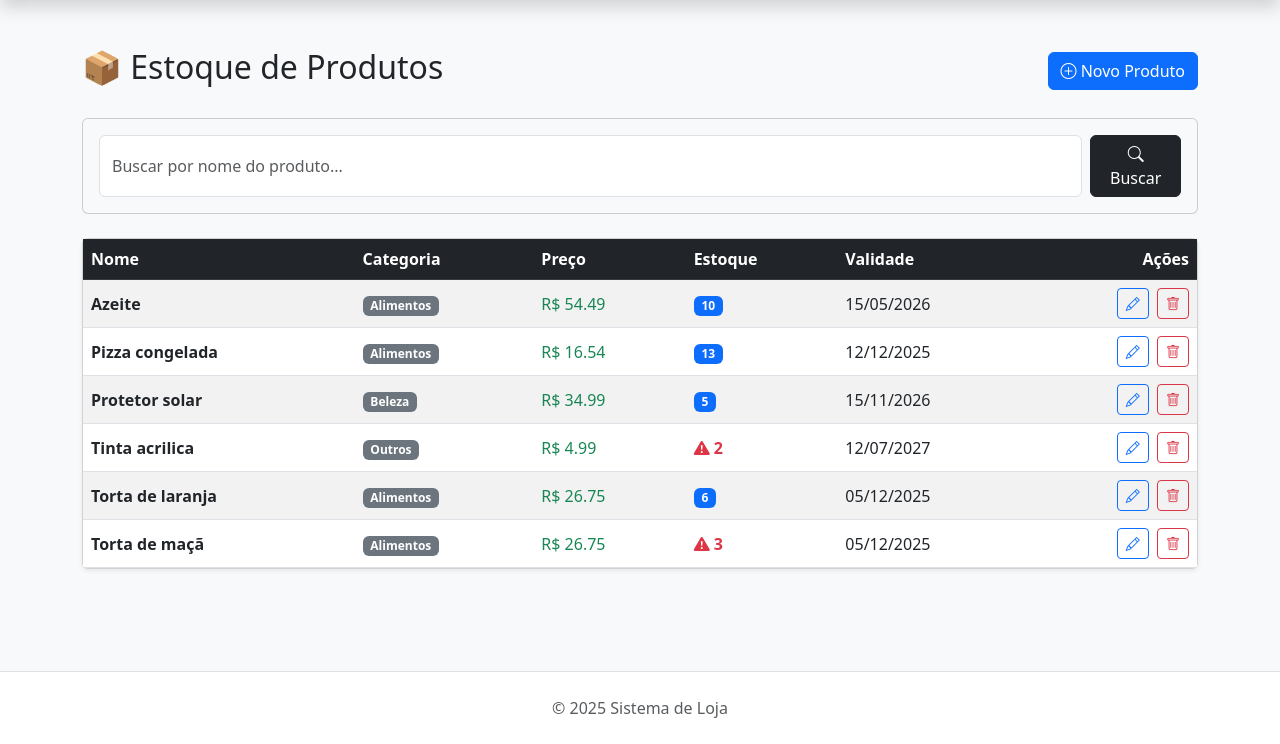
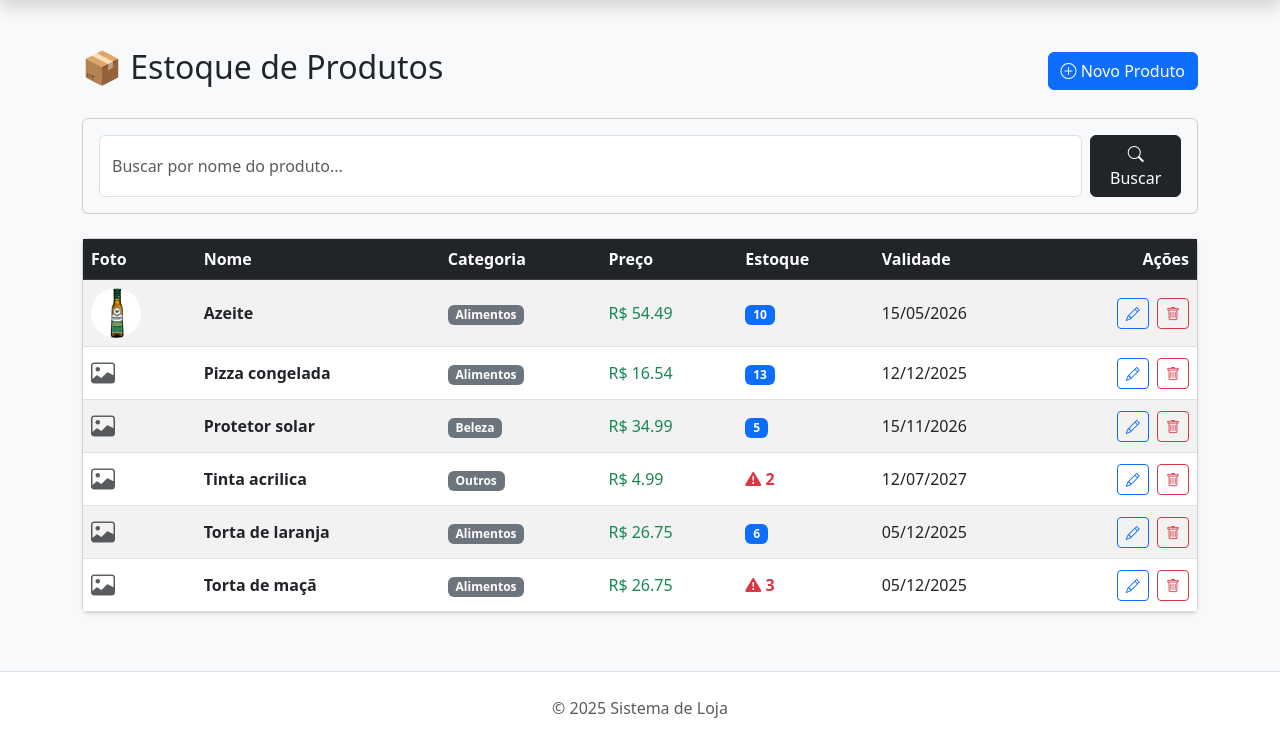
Before and after one commit to Rubem-Alcantara/sistema-loja-django, a Django app: page / in a window 1280 px wide. Shown: the part 56-800 px from the top of the page. Run offline with Django 5.2, Linux system fonts and the light colour scheme; data comes from the database, SQL or seed files in the repository; both versions use the stored data as it was after the commit.

Commit message:
Adicionando upload de imagens utilizando Pillow, Media root e com exibição na lista

```diff
--- a/gestao/forms.py
+++ b/gestao/forms.py
@@ -4,12 +4,14 @@ from .models import Produto
 class ProdutoForm(forms.ModelForm):
     class Meta:
         model = Produto
-        fields = ['nome', 'categoria', 'descricao', 'preco', 'quantidade','validade']
+        fields = ['nome', 'categoria', 'descricao', 'preco', 'quantidade','validade', 'foto']
         widgets = {
             'nome': forms.TextInput(attrs={'class': 'form-control', 'placeholder': 'Ex: Notebook Dell'}),
             'descricao': forms.Textarea(attrs={'class': 'form-control', 'rows': 3}),
             'preco': forms.NumberInput(attrs={'class': 'form-control', 'placeholder': '0.00'}),
             'quantidade': forms.NumberInput(attrs={'class': 'form-control', 'placeholder': 'Qtd em estoque'}),
             'validade': forms.DateInput(attrs={'class': 'form-control', 'type': 'date'}),
-            'categoria': forms.Select(attrs={'class': 'form-select'})
+            'categoria': forms.Select(attrs={'class': 'form-select'}),
+            'foto': forms.FileInput(attrs={'class': 'form-control'}),
+
         }
--- a/gestao/models.py
+++ b/gestao/models.py
@@ -14,6 +14,8 @@ class Produto(models.Model):
     validade = models.DateField()
     quantidade = models.IntegerField(default=0)
 
+    foto = models.ImageField(upload_to='produtos/', blank=True, null=True)
+
     categoria = models.ForeignKey(Categoria, on_delete=models.SET_NULL, null=True, blank=True)
 
     def __str__(self):
--- a/gestao/templates/gestao/produto_list.html
+++ b/gestao/templates/gestao/produto_list.html
@@ -31,6 +31,7 @@
             <table class="table table-hover table-striped mb-0 align-middle">
                 <thead class="table-dark">
                     <tr>
+                        <th>Foto</th>
                         <th>Nome</th>
                         <th>Categoria</th> <th>Preço</th>
                         <th>Estoque</th>
@@ -41,6 +42,13 @@
                 <tbody>
                     {% for produto in produtos %}
                     <tr>
+                         <td>
+                            {% if produto.foto %}
+                                <img src="{{ produto.foto.url }}" alt="{{ produto.nome }}" width="50" height="50" class="rounded-circle">
+                            {% else %}
+                                <i class="bi bi-image text-muted fs-4"></i>
+                            {% endif %}
+                        </td>
                         <td class="fw-bold">{{ produto.nome }}</td>
                        <td>
                             {% if produto.categoria %}
--- a/gestao/templates/gestao/produto_novo.html
+++ b/gestao/templates/gestao/produto_novo.html
@@ -11,7 +11,7 @@
                 </h4>
             </div>
             <div class="card-body">
-                <form method="POST">
+                <form method="POST" enctype="multipart/form-data">
                     {% csrf_token %}
 
                     {% for field in form %}
--- a/gestao/views.py
+++ b/gestao/views.py
@@ -14,7 +14,7 @@ def produto_list(request):
 
 def produto_novo(request):
     if request.method == "POST":
-        form = ProdutoForm(request.POST)
+        form = ProdutoForm(request.POST, request.FILES)
         if form.is_valid():
             form.save()
             return render(request, 'gestao/sucesso.html')
@@ -28,7 +28,7 @@ def produto_edit(request, produto_id):
     produto = get_object_or_404(Produto, pk=produto_id)
 
     if request.method == "POST":
-     form = ProdutoForm(request.POST, instance=produto)
+     form = ProdutoForm(request.POST, request.FILES, instance=produto)
      if form.is_valid():
          form.save()
          return redirect('produto_list')
--- a/setup/settings.py
+++ b/setup/settings.py
@@ -121,3 +121,6 @@ STATIC_URL = 'static/'
 # https://docs.djangoproject.com/en/5.2/ref/settings/#default-auto-field
 
 DEFAULT_AUTO_FIELD = 'django.db.models.BigAutoField'
+
+MEDIA_URL = '/media/'
+MEDIA_ROOT = BASE_DIR / 'media'
--- a/setup/urls.py
+++ b/setup/urls.py
@@ -16,8 +16,13 @@ Including another URLconf
 """
 from django.contrib import admin
 from django.urls import path, include
+from django.conf import settings
+from django.conf.urls.static import static
 
 urlpatterns = [
     path('admin/', admin.site.urls),
     path('', include('gestao.urls')),
 ]
+
+if settings.DEBUG:
+    urlpatterns += static(settings.MEDIA_URL, document_root=settings.MEDIA_ROOT)
```
Also changed, not shown: db.sqlite3, gestao/migrations/0004_produto_foto.py (added), media/produtos/azeite_andorinha_extra_virgem_250ml_662c7d75-b34f-47dc-8e37-a46820f007ac.png (added).
